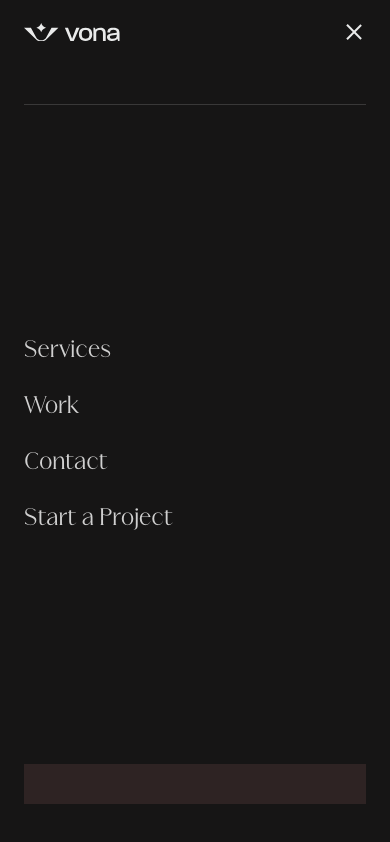
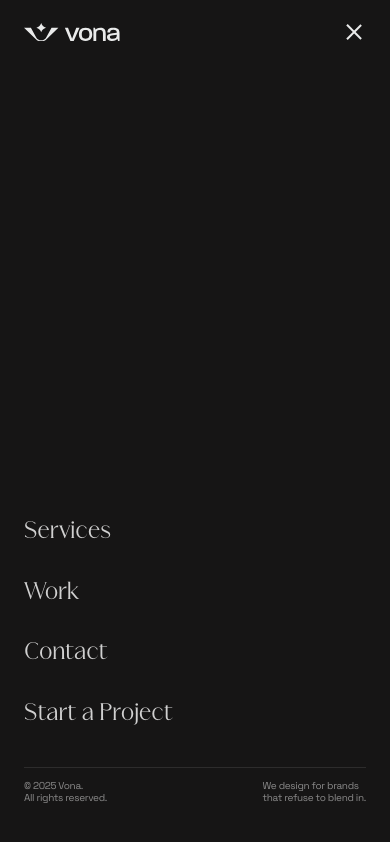
Before and after one commit to aalsayad/Vona, a Next.js app: page / in a window 390 px wide. Both pictures are taken after a click on the element 354 px from the left and 32 px from the top of the page. Shown: the top 842 px of the page. Built offline with nearby package versions, Linux system fonts and the light colour scheme.

Commit message:
Menu done, fixed and blendning with animations

```diff
--- a/Utils/animation.js
+++ b/Utils/animation.js
@@ -1,6 +1 @@
-export const butterEasing = [0.4, 0.1, 0.2, 1]; // Framer Motion format (array)
-export const butterEasingCss = "cubic-bezier(0.4, 0.1, 0.2, 1)"; // CSS format (string)
-export const ButterDurationShort = 0.2; // 200ms
-export const butterDuration = 0.4; // 400ms
-export const butterDurationLong = 0.6; // 800ms
-export const butterDurationCss = "0.4s"; // 400ms
+export const vonaEasing = [0.66, 0.37, 0.3, 0.94];
--- a/app/globals.css
+++ b/app/globals.css
@@ -28,6 +28,6 @@ body {
   }
 
   .mobile-nav-link {
-    @apply opacity-80 font-merchant font-extralight text-white hover:opacity-100 text-[24px] tracking-[0em];
+    @apply opacity-80 font-merchant font-extralight text-white hover:opacity-100 text-2xl tracking-[0em];
   }
 }
--- /dev/null
+++ b/components/MobileMenu.tsx
@@ -0,0 +1,61 @@
+import React, { useEffect } from "react";
+import { motion, AnimatePresence } from "motion/react";
+import { vonaEasing } from "@/Utils/animation";
+import AnimatedMobileNavLink from "./animated/AnimatedMobileNavLink";
+import { NavItem } from "@/types/navigation";
+
+type MobileMenuProps = {
+  isMenuOpen: boolean;
+  navItems: NavItem[];
+};
+
+const MobileMenu = ({ isMenuOpen, navItems }: MobileMenuProps) => {
+  return (
+    <motion.div
+      initial={{ top: "-100%" }}
+      animate={isMenuOpen ? { top: "0%" } : { top: "-100%" }}
+      transition={{
+        duration: 0.8,
+        ease: vonaEasing,
+      }}
+      className="md:hidden bg-foreground text-background w-full h-[100dvh] px-[24px] py-[40px] pt-[calc(64px)] fixed top-[-100%] left-0 flex justify-end flex-col"
+    >
+      {/* Nav Links */}
+      <div className="flex flex-col gap-8">
+        {navItems.map((item, index) => (
+          <AnimatedMobileNavLink
+            key={index}
+            text={item.text}
+            href={item.href}
+            index={index}
+            isMenuOpen={isMenuOpen}
+          />
+        ))}
+      </div>
+      {/* Divider */}
+      <motion.div
+        className="w-full h-[1px] bg-white/10 mt-[40px] mb-[12px]"
+        animate={
+          isMenuOpen ? { width: "100%", opacity: 1 } : { width: 0, opacity: 0 }
+        }
+        transition={{
+          duration: isMenuOpen ? 1.5 : 0.6,
+          ease: vonaEasing,
+        }}
+      />
+      {/* Footer Text */}
+      <div className="text-white/50 text-[10px] flex items-start justify-between leading-[1.2]">
+        <p>
+          © 2025 Vona. <br />
+          All rights reserved.
+        </p>
+        <p>
+          We design for brands <br />
+          that refuse to blend in.
+        </p>
+      </div>
+    </motion.div>
+  );
+};
+
+export default MobileMenu;
--- a/components/Navbar.tsx
+++ b/components/Navbar.tsx
@@ -3,24 +3,28 @@
 import Image from "next/image";
 import vonaLogoWhite from "@/public/images/logos/vona_logo_white.svg";
 import Link from "next/link";
-
 import { useState } from "react";
-import { AnimatePresence, motion } from "framer-motion";
-import {
-  butterEasing,
-  butterDuration,
-  butterDurationLong,
-} from "@/Utils/animation";
+import { motion } from "motion/react";
+import { vonaEasing } from "@/Utils/animation";
 import AnimatedNavLink from "./animated/AnimatedNavLink";
+import MobileMenu from "./MobileMenu";
+import { NavItem } from "@/types/navigation";
 
 export default function Navbar() {
-  const [isMenuOpen, setIsMenuOpen] = useState<Boolean>(false);
+  const [isMenuOpen, setIsMenuOpen] = useState<boolean>(false);
+
+  // Single source of truth for navigation items
+  const navigationItems: NavItem[] = [
+    { text: "Services", href: "/#hero" },
+    { text: "Work", href: "/#work" },
+    { text: "Contact", href: "/#contact" },
+    { text: "Start a Project", href: "/#contact" },
+  ];
 
   return (
     <>
       <div className="w-full h-[64px] px-[24px] md:h-[64px] md:px-[32px] lg:h-[80px] lg:px-[40px] flex items-center justify-between mix-blend-difference fixed z-10">
         {/* Vona Logo */}
-
         <Image
           src={vonaLogoWhite}
           alt="Vona Logo"
@@ -29,19 +33,13 @@ export default function Navbar() {
 
         {/* Navbar Links - Desktop */}
         <div className="hidden md:flex items-center gap-5">
-          <Link className="navbar-link" href="/#hero">
-            <AnimatedNavLink text="Services" />
-          </Link>
-          <Link className="navbar-link" href="/#work">
-            <AnimatedNavLink text="Work" />
-          </Link>
-          <Link className="navbar-link" href="/#contact">
-            <AnimatedNavLink text="Contact" />
-          </Link>
-          <Link className="navbar-link" href="/#contact">
-            <AnimatedNavLink text="Start a Project" />
-          </Link>
+          {navigationItems.map((item, index) => (
+            <Link key={index} className="navbar-link" href={item.href}>
+              <AnimatedNavLink text={item.text} />
+            </Link>
+          ))}
         </div>
+
         {/* Navbar Burger Menu - Mobile */}
         <motion.div
           onClick={() => setIsMenuOpen(!isMenuOpen)}
@@ -54,7 +52,7 @@ export default function Navbar() {
               y: isMenuOpen ? 3 : 0,
               width: isMenuOpen ? "85%" : "100%",
             }}
-            transition={{ duration: butterDurationLong, ease: butterEasing }}
+            transition={{ duration: 0.5, ease: vonaEasing }}
           ></motion.div>
           <motion.div
             className="w-full h-[2px] bg-white"
@@ -63,46 +61,16 @@ export default function Navbar() {
               y: isMenuOpen ? -3 : 0,
               width: isMenuOpen ? "85%" : "100%",
             }}
-            transition={{ duration: butterDurationLong, ease: butterEasing }}
+            transition={{
+              duration: 0.5,
+              ease: vonaEasing,
+            }}
           ></motion.div>
         </motion.div>
       </div>
+
       {/* Full screen Mobile Menu */}
-      <AnimatePresence>
-        {isMenuOpen && (
-          <motion.div
-            key="menu-mobile"
-            initial={{
-              top: "-100%",
-            }}
-            exit={{
-              top: "-100%",
-            }}
-            animate={{
-              top: "0%",
-            }}
-            transition={{ duration: butterDurationLong, ease: butterEasing }}
-            className="bg-foreground text-background w-full h-[100dvh] px-[24px] py-[40px] pt-[calc(64px+40px)] absolute top-[-100%] left-0 flex justify-between flex-col"
-          >
-            <div className="w-full h-[1px] bg-white/15"></div>
-            <div className="flex flex-col gap-8">
-              <Link href="/#hero" className="mobile-nav-link">
-                Services
-              </Link>
-              <Link href="/#work" className="mobile-nav-link">
-                Work
-              </Link>
-              <Link href="/#contact" className="mobile-nav-link">
-                Contact
-              </Link>
-              <Link href="/#contact" className="mobile-nav-link">
-                Start a Project
-              </Link>
-            </div>
-            <div className="h-[40px] w-full bg-red-300/10"></div>
-          </motion.div>
-        )}
-      </AnimatePresence>
+      <MobileMenu isMenuOpen={isMenuOpen} navItems={navigationItems} />
     </>
   );
 }
--- /dev/null
+++ b/components/animated/AnimatedMobileNavLink.tsx
@@ -0,0 +1,42 @@
+import React from "react";
+import { motion } from "motion/react";
+import Link from "next/link";
+import { vonaEasing } from "@/Utils/animation";
+
+type AnimatedMobileNavLinkProps = {
+  text: string;
+  href: string;
+  index: number;
+  isMenuOpen: boolean;
+};
+
+const AnimatedMobileNavLink = ({
+  text,
+  href,
+  index,
+  isMenuOpen,
+}: AnimatedMobileNavLinkProps) => {
+  return (
+    <Link href={href} className="mobile-nav-link">
+      <div className="h-[1.2em] relative overflow-hidden">
+        <motion.div
+          className="flex flex-col"
+          initial={{ y: "100%", opacity: 0 }}
+          animate={{
+            y: isMenuOpen ? "0%" : "100%",
+            opacity: isMenuOpen ? 1 : 0,
+          }}
+          transition={{
+            delay: isMenuOpen ? index * 0.15 : index * 0.05,
+            duration: isMenuOpen ? 1 : 0.6,
+            ease: vonaEasing,
+          }}
+        >
+          {text}
+        </motion.div>
+      </div>
+    </Link>
+  );
+};
+
+export default AnimatedMobileNavLink;
--- a/components/animated/AnimatedNavLink.tsx
+++ b/components/animated/AnimatedNavLink.tsx
@@ -1,6 +1,7 @@
 import React from "react";
 import { motion } from "motion/react";
 import { useState } from "react";
+import { vonaEasing } from "@/Utils/animation";
 
 type AnimatedNavLinkProps = {
   text: string;
@@ -8,6 +9,8 @@ type AnimatedNavLinkProps = {
 
 const AnimatedNavLink = ({ text }: AnimatedNavLinkProps) => {
   const [linkHover, setLinkHover] = useState(false);
+
+  const duration = 0.25;
   return (
     <div
       onMouseEnter={() => setLinkHover(true)}
@@ -22,11 +25,8 @@ const AnimatedNavLink = ({ text }: AnimatedNavLinkProps) => {
           idle: { y: "0%" },
         }}
         transition={{
-          type: "spring",
-          stiffness: 400,
-          damping: 40,
-          mass: 1,
-          restDelta: 0.001,
+          duration: duration,
+          ease: vonaEasing,
         }}
         className="flex flex-col"
       >
@@ -36,7 +36,10 @@ const AnimatedNavLink = ({ text }: AnimatedNavLinkProps) => {
             hover: { opacity: 0 },
             idle: { opacity: 1 },
           }}
-          transition={{ duration: 0.15 }}
+          transition={{
+            duration: duration,
+            ease: vonaEasing,
+          }}
         >
           {text}
         </motion.div>
@@ -46,7 +49,10 @@ const AnimatedNavLink = ({ text }: AnimatedNavLinkProps) => {
             hover: { opacity: 1 },
             idle: { opacity: 0 },
           }}
-          transition={{ duration: 0.1 }}
+          transition={{
+            duration: duration,
+            ease: vonaEasing,
+          }}
         >
           {text}
         </motion.div>
--- /dev/null
+++ b/types/navigation.ts
@@ -0,0 +1,4 @@
+export type NavItem = {
+  text: string;
+  href: string;
+};
```
